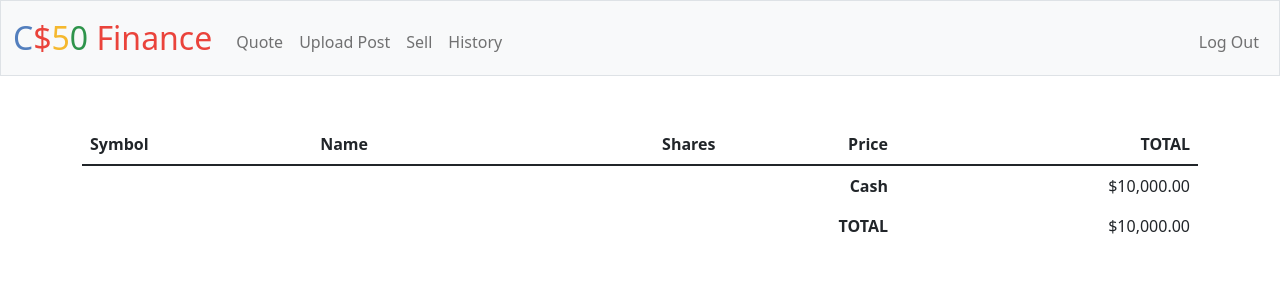
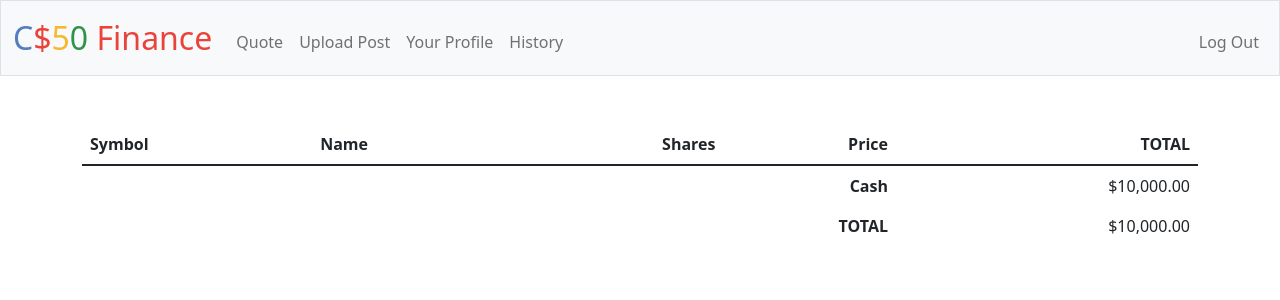
Before and after one commit to mxiang04/The-Annenberg-Review, a Flask app: page / in a window 1280 px wide. Shown: the top 300 px of the page. Run offline with Flask 2, Linux system fonts and the light colour scheme; a user stored in the database is signed in; data comes from the database, SQL or seed files in the repository; data that the repository does not hold is empty; some libraries are stand-ins or nearby versions.

Commit message:
start profile

```diff
--- a/app.py
+++ b/app.py
@@ -279,7 +279,7 @@
         symbols = [row["symbol"] for row in rows]
 
         # Display sales form
-        return render_template("sell.html", symbols=symbols)
+        return render_template("profile.html", symbols=symbols)
 
 
 def errorhandler(e):
--- a/templates/layout.html
+++ b/templates/layout.html
@@ -54,7 +54,7 @@
             <li class="nav-item">
               <a class="nav-link" href="/upload">Upload Post</a>
             </li>
-            <li class="nav-item"><a class="nav-link" href="/sell">Sell</a></li>
+            <li class="nav-item"><a class="nav-link" href="/profile">Your Profile</a></li>
             <li class="nav-item">
               <a class="nav-link" href="/history">History</a>
             </li>
--- a/templates/profile.html
+++ b/templates/profile.html
@@ -19,6 +19,6 @@ main %}
       type="number"
     />
   </div>
-  <button class="btn btn-primary" type="submit">Sell</button>
+  <button class="btn btn-primary" type="submit">Profile</button>
 </form>
 {% endblock %}
```
Also changed, not shown: 1 other file.
